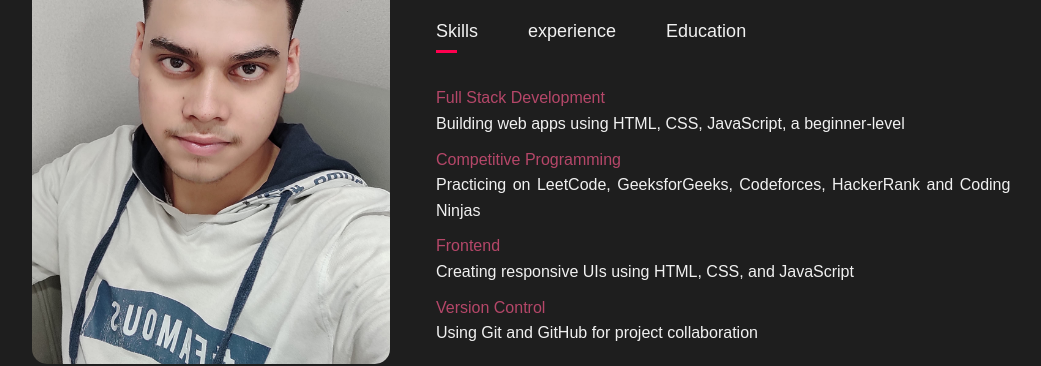
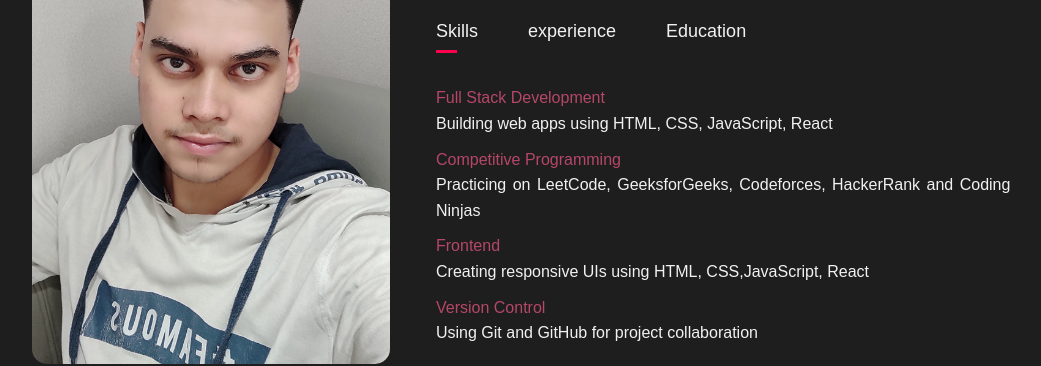
Before and after one commit to Mannu-Thakur/PortFolio_website, a plain HTML site: page index.html in a window 1280 px wide. Shown: the part 1163-1529 px from the top of the page, without its empty margins (96-1137 px from the left). Drawn offline with Linux system fonts and the light colour scheme; some packages are replaced by stand-ins of ours; a script that the page names is missing.

Commit message:
updated now

```diff
--- a/index.html
+++ b/index.html
@@ -62,13 +62,12 @@
                     <div class="tab-contents active-tab" id ="skills">
                         <ul>
                             <li><span>Full Stack Development</span><br>
-                            Building web apps using HTML, CSS, JavaScript, a beginner-level
-                            </li>
+                            Building web apps using HTML, CSS, JavaScript, React                             </li>
                             <li><span>Competitive Programming</span><br>
                             Practicing on LeetCode, GeeksforGeeks, Codeforces, HackerRank and Coding Ninjas
                             </li>
                             <li><span>Frontend</span><br>
-                            Creating responsive UIs using HTML, CSS, and JavaScript
+                            Creating responsive UIs using HTML, CSS,JavaScript, React
                             </li>
                             <li><span>Version Control</span><br>
                             Using Git and GitHub for project collaboration
```
